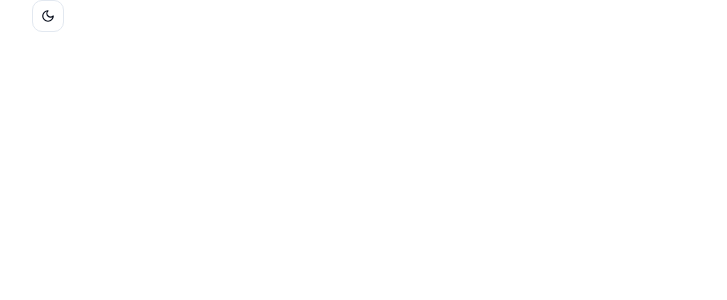
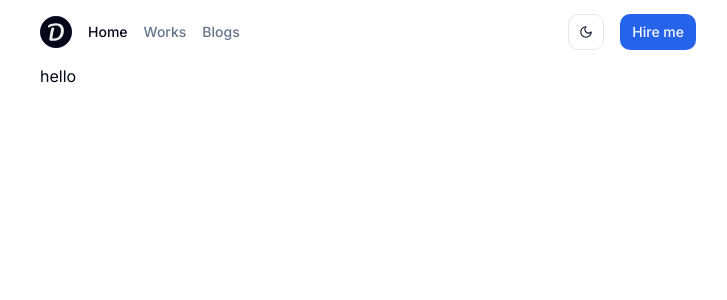
Before and after one commit to danjvarela/personal-website, a Next.js app: page / in a window 1280 px wide. Shown: the top 300 px of the page, without its empty margins (272-999 px from the left). Built offline with nearby package versions, Linux system fonts and the light colour scheme.

Commit message:
feat: add header

```diff
--- a/src/app/layout.tsx
+++ b/src/app/layout.tsx
@@ -3,6 +3,7 @@ import { Inter } from "next/font/google"
 import "@/styles/globals.css"
 import { ThemeProvider } from "next-themes"
 import { cn } from "@/lib/utils"
+import { Header } from "@/components/header"
 
 const inter = Inter({ subsets: ["latin"], variable: "--font-sans" })
 
@@ -25,7 +26,10 @@ export default function RootLayout({
         )}
       >
         <ThemeProvider attribute="class">
-          <div className="mx-auto w-full max-w-2xl">{children}</div>
+          <div className="mx-auto w-full max-w-2xl">
+            <Header />
+            {children}
+          </div>
         </ThemeProvider>
       </body>
     </html>
--- a/src/app/page.tsx
+++ b/src/app/page.tsx
@@ -1,9 +1,3 @@
-import { ThemeSwitcher } from "@/components/theme-switcher"
-
 export default function Home() {
-  return (
-    <div>
-      <ThemeSwitcher />
-    </div>
-  )
+  return <main className="px-2">hello</main>
 }
--- /dev/null
+++ b/src/components/header.tsx
@@ -0,0 +1,57 @@
+"use client"
+
+import Link from "next/link"
+import { usePathname } from "next/navigation"
+import { HEADER_HEIGHT } from "@/lib/constants"
+import { cn } from "@/lib/utils"
+import { Button } from "@/components/ui/button"
+import { Logo } from "@/components/logo"
+import { ThemeSwitcher } from "@/components/theme-switcher"
+
+const navLinks = [
+  {
+    label: "Home",
+    href: "/",
+  },
+  {
+    label: "Works",
+    href: "/works",
+  },
+  {
+    label: "Blogs",
+    href: "/blogs",
+  },
+]
+
+export function Header() {
+  const pathname = usePathname()
+
+  return (
+    <header
+      className="flex items-center justify-between px-2"
+      style={{ height: HEADER_HEIGHT }}
+    >
+      <div className="flex items-center gap-4">
+        <Link href="/">
+          <Logo />
+        </Link>
+        {navLinks.map((navLink) => (
+          <Link
+            href={navLink.href}
+            key={navLink.label}
+            className={cn(
+              "text-sm font-medium text-muted-foreground transition-colors hover:text-foreground",
+              pathname === navLink.href && "text-foreground"
+            )}
+          >
+            {navLink.label}
+          </Link>
+        ))}
+      </div>
+      <div className="flex items-center gap-4">
+        <ThemeSwitcher className="hidden md:inline-flex" />
+        <Button size="sm">Hire me</Button>
+      </div>
+    </header>
+  )
+}
--- /dev/null
+++ b/src/components/logo/index.tsx
@@ -0,0 +1,11 @@
+import Image from "next/image"
+import { cn } from "@/lib/utils"
+import logo from "./logo.svg"
+
+export function Logo({ className }: React.ComponentPropsWithoutRef<"div">) {
+  return (
+    <div className={cn("relative aspect-square w-8", className)}>
+      <Image src={logo} alt="logo" fill />
+    </div>
+  )
+}
--- a/src/components/theme-switcher.tsx
+++ b/src/components/theme-switcher.tsx
@@ -49,7 +49,7 @@ export function ThemeSwitcher({ className, ...props }: ThemeSwitcherProps) {
     <DropdownMenu>
       <DropdownMenuTrigger asChild>
         <Button
-          className={cn("h-8 w-8 p-0", className)}
+          className={cn("h-9 w-9 p-0", className)}
           variant="outline"
           {...props}
         >
--- a/src/components/ui/button.tsx
+++ b/src/components/ui/button.tsx
@@ -12,7 +12,7 @@ const buttonVariants = cva(
         destructive:
           "bg-destructive text-destructive-foreground hover:bg-destructive/90",
         outline:
-          "border border-input bg-background hover:bg-accent hover:text-accent-foreground",
+          "border border-input bg-background text-accent-foreground hover:bg-accent",
         secondary:
           "bg-secondary text-secondary-foreground hover:bg-secondary/80",
         ghost: "hover:bg-accent hover:text-accent-foreground",
--- /dev/null
+++ b/src/lib/constants.ts
@@ -0,0 +1 @@
+export const HEADER_HEIGHT = 64
```
Also changed, not shown: src/components/logo/logo.svg (added).
